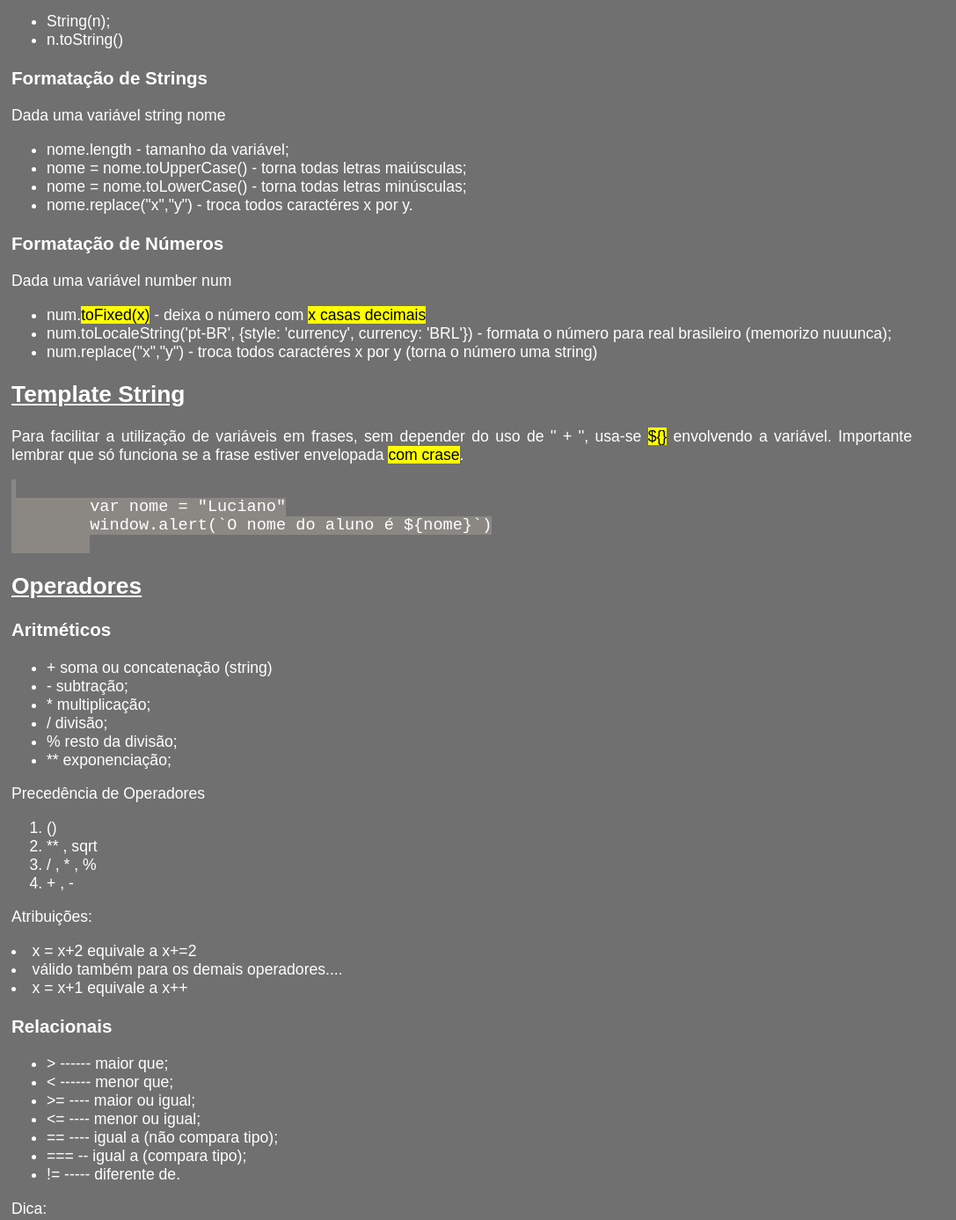
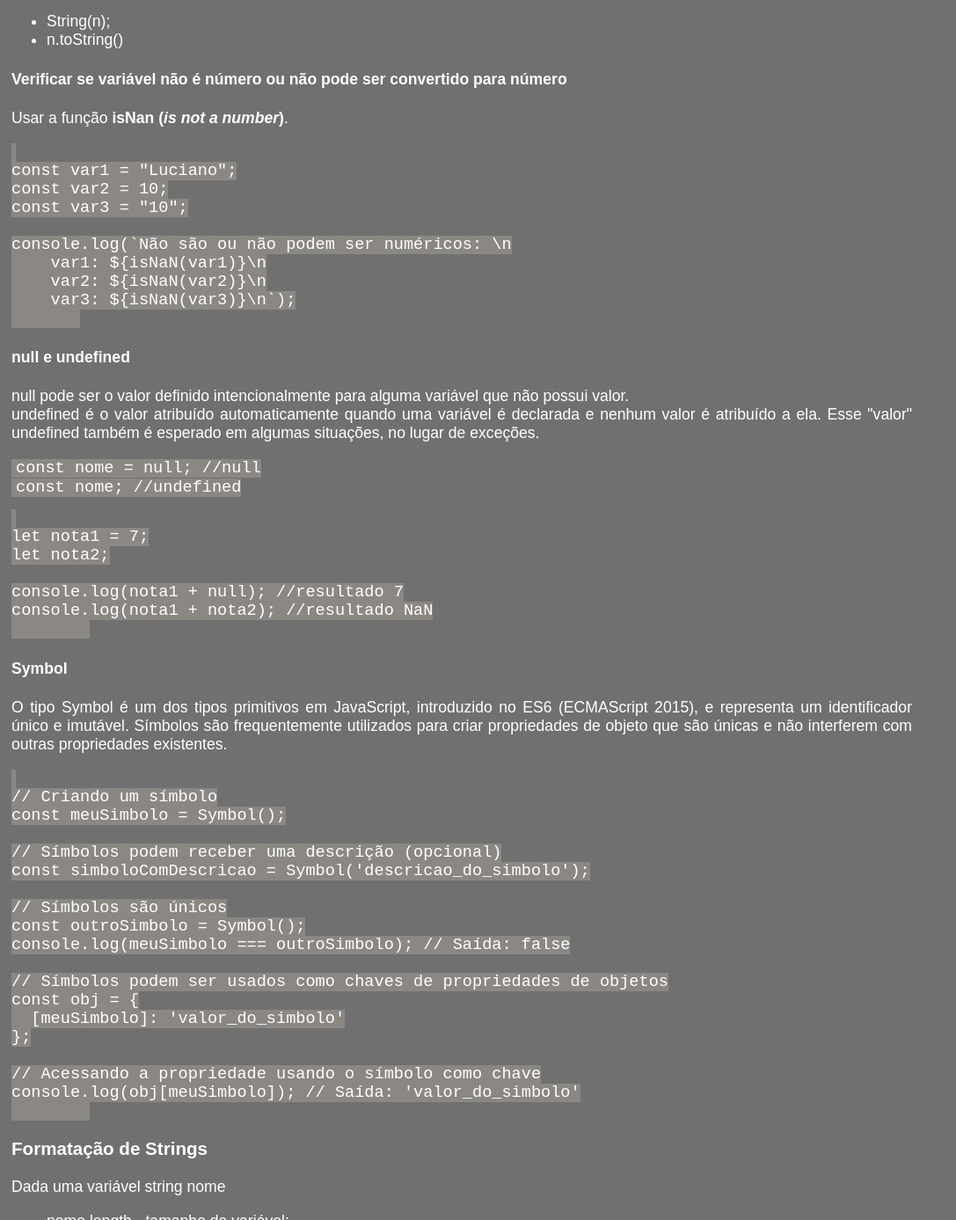
Before and after one commit to lucianorb19/Estudos_JavaScript, a plain HTML site: page Anotacoes.html in a window 1280 px wide. Shown: the part 2451-3838 px from the top of the page at 88% size, without its empty margins (0-1087 px from the left). Drawn offline with Linux system fonts and the light colour scheme.

Commit message:
Update Anotacoes.html

```diff
--- a/Anotacoes.html
+++ b/Anotacoes.html
@@ -65,11 +65,11 @@ nome = 'Luciano';
         <h3>Tipos de variáveis</h3>
         <ul>
             <li>boolean: true ou false;</li>
-            <li>null;</li>
+            <li>null; undefined;</li>
             <li>number - engloba inteiro, real (usar . e não ,), Infinity e NaN;</li>
             <li>string - declarar com " ", ' ', ` `;</li>
             <li>function;</li>
-            <li>symbol, object (array) e undefined ?</li>
+            <li>symbol, object (array) e undefined</li>
         </ul>
 
         <p>Pra identificar o tipo da variável, usar a função <mark>typeof</mark>. <br>
@@ -119,6 +119,57 @@ var hora_atual = agora.getHours()//hora atual
         <li>n.toString()</li>
        </ul>
 
+       <h4>Verificar se variável não é número ou não pode ser convertido para número</h4>
+       <p>Usar a função <strong>isNan (<em>is not a number</em>)</strong>.</p>
+       <pre><code>
+const var1 = "Luciano";
+const var2 = 10;
+const var3 = "10";
+
+console.log(`Não são ou não podem ser numéricos: \n
+    var1: ${isNaN(var1)}\n
+    var2: ${isNaN(var2)}\n
+    var3: ${isNaN(var3)}\n`);
+       </code></pre>
+
+       <h4>null e undefined</h4>
+       <p>null pode ser o valor definido intencionalmente para alguma variável que não possui valor. <br>
+          undefined é o valor atribuído automaticamente quando uma variável é declarada e nenhum valor é atribuído a ela. Esse "valor" undefined também é esperado em algumas situações, no lugar de exceções.</p>
+
+          <code>const nome = null; //null</code> <br>
+          <code>const nome; //undefined</code>
+
+        <pre><code>
+let nota1 = 7;
+let nota2;
+
+console.log(nota1 + null); //resultado 7
+console.log(nota1 + nota2); //resultado NaN
+        </code></pre>
+
+        <h4>Symbol</h4>
+        <p>O tipo Symbol é um dos tipos primitivos em JavaScript, introduzido no ES6 (ECMAScript 2015), e representa um identificador único e imutável. Símbolos são frequentemente utilizados para criar propriedades de objeto que são únicas e não interferem com outras propriedades existentes.</p>
+
+        <pre><code>
+// Criando um símbolo
+const meuSimbolo = Symbol();
+
+// Símbolos podem receber uma descrição (opcional)
+const simboloComDescricao = Symbol('descricao_do_simbolo');
+
+// Símbolos são únicos
+const outroSimbolo = Symbol();
+console.log(meuSimbolo === outroSimbolo); // Saída: false
+
+// Símbolos podem ser usados como chaves de propriedades de objetos
+const obj = {
+  [meuSimbolo]: 'valor_do_simbolo'
+};
+
+// Acessando a propriedade usando o símbolo como chave
+console.log(obj[meuSimbolo]); // Saída: 'valor_do_simbolo'
+        </code></pre>
+
        <h3>Formatação de Strings</h3>
        <p>Dada uma variável string nome</p>
        <ul>
@@ -126,7 +177,21 @@ var hora_atual = agora.getHours()//hora atual
         <li>nome = nome.toUpperCase() - torna todas letras maiúsculas;</li>
         <li>nome = nome.toLowerCase() - torna todas letras minúsculas;</li>
         <li>nome.replace("x","y") - troca todos caractéres x por y.</li>
+        <li>includes() - verifica se uma string está contida em outra;
        </ul>
+
+       <pre><code>
+const texto = 'estudando JavaScript';
+texto.includes('Java'); // retorna true
+       </code></pre>
+
+       <p>Como adicionar texto com aspas simples e duplas dentro de uma string? <br>
+          Usar `` para declarar a string e as aspas normalmente dentro.</p>
+
+          <pre><code>
+const frase = `Então ele disse: "goiaba!"`;
+console.log(frase);
+          </code></pre>
 
        <h3>Formatação de Números</h3>
        <p>Dada uma variável number num</p>
@@ -135,7 +200,6 @@ var hora_atual = agora.getHours()//hora atual
         <li>num.toLocaleString('pt-BR', {style: 'currency', currency: 'BRL'}) - formata o número para real brasileiro (memorizo nuuunca);</li>
         <li>num.replace("x","y") - troca todos caractéres x por y (torna o número uma string)</li>
        </ul>
-
 
 
        <h2>Template String</h2>
@@ -217,10 +281,6 @@ var hora_atual = agora.getHours()//hora atual
         <li>let numero = parseInt(Math.random()*1000)+1 - <em>Número inteiro aleatório entre 1 e 1000</em>;</li>
 
        </ul>
-
-
-
-
 
        <h1>DOM</h1>
        <p>DOM - <em>Document Object Model</em> - Modelo de Objetos para Documentos é uma abstração que mostra como uma página web é estruturada por meio de objetos. Por meio das funcionalidades desses objetos, podem ser executadas ações na página. Como por exemplo, mostrar a URL atual da página:</p>
```
